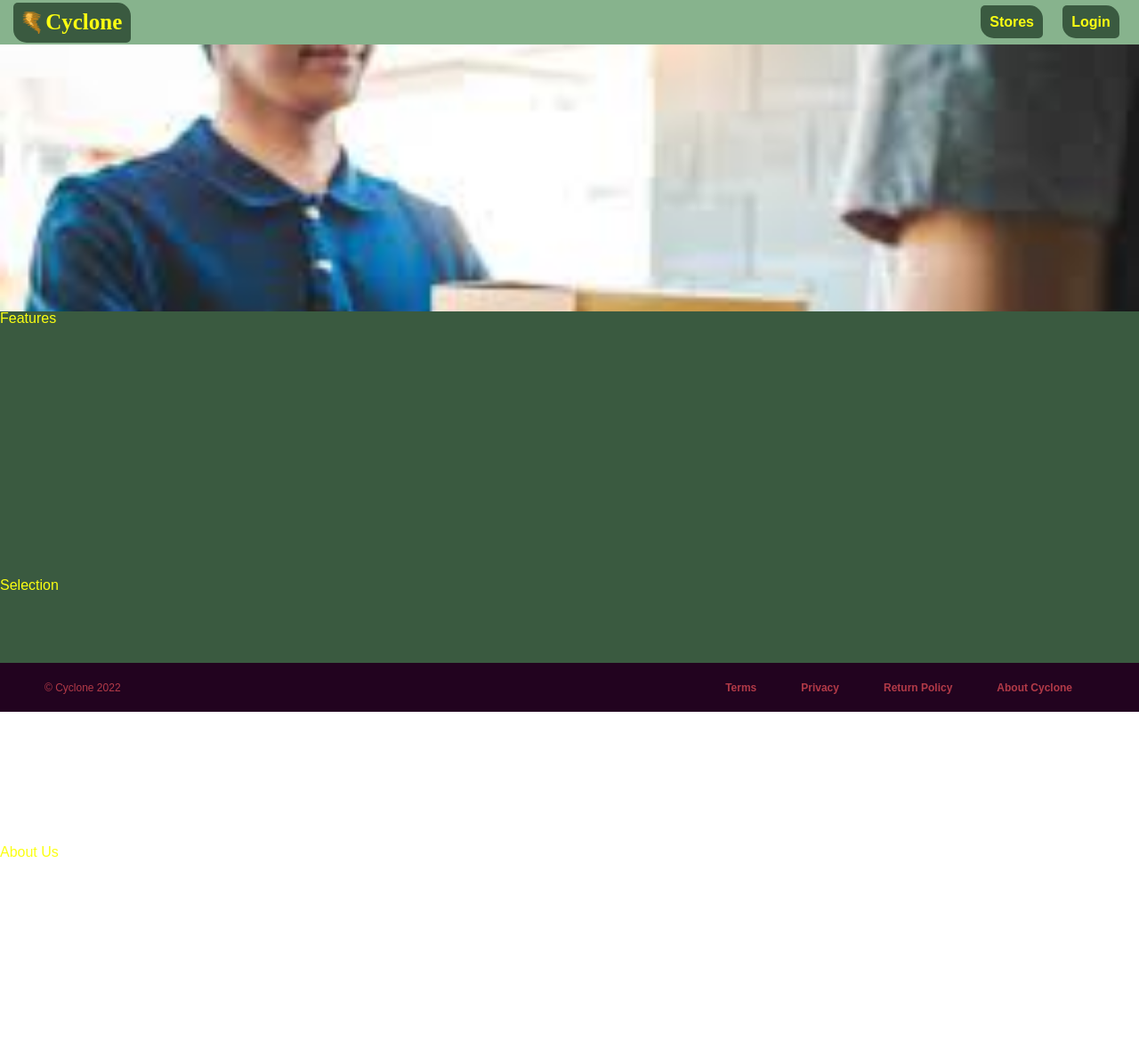
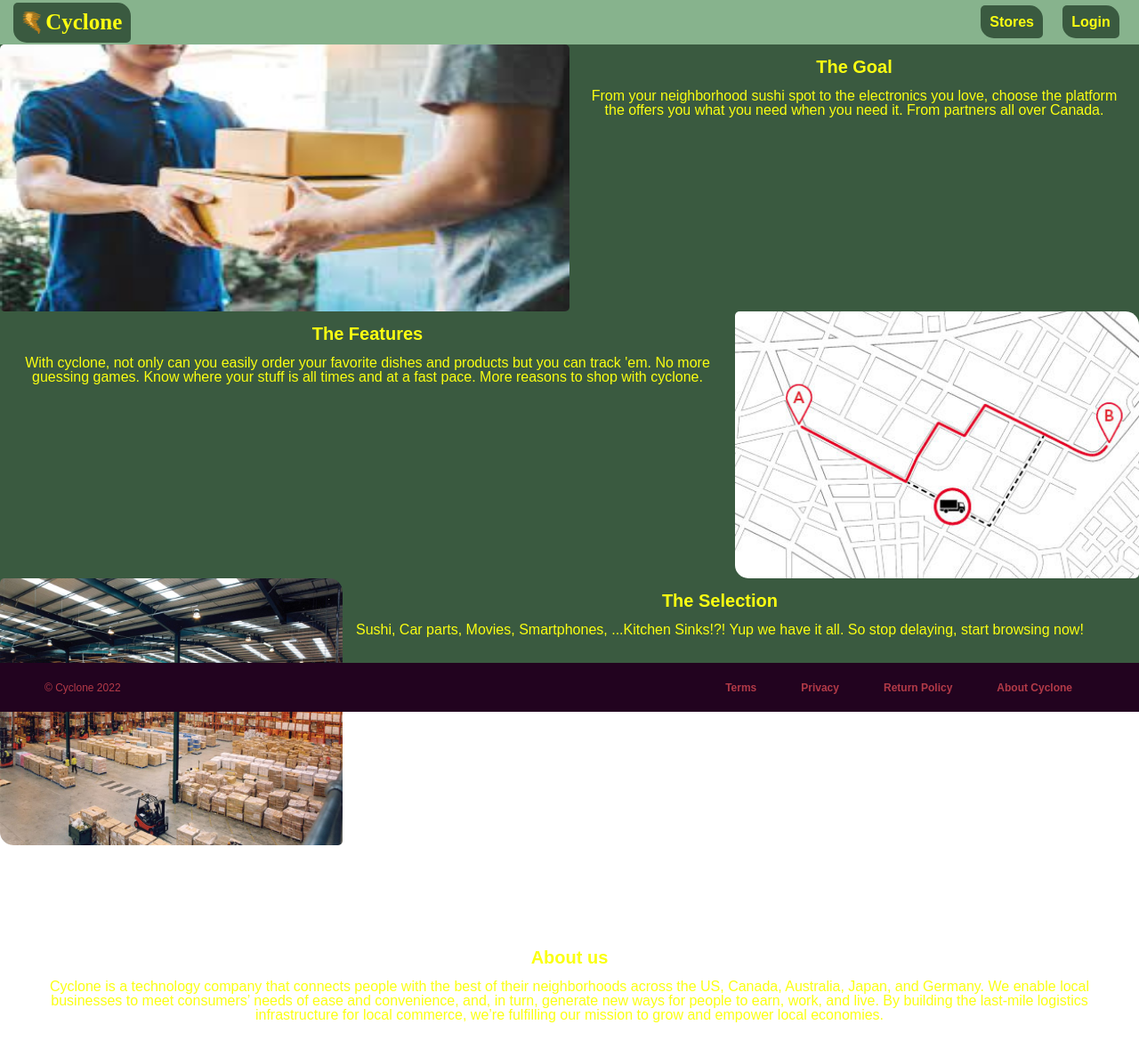
Before and after one commit to SelwynHP/project-cyclone, a React (Create React App) app in the folder client/: page / in a window 1280 px wide. Shown: the top 1188 px of the page at 89% size. Built offline with nearby package versions, Linux system fonts and the light colour scheme; no server answers.

Commit message:
Fix: polished Homepage

```diff
--- a/client/src/components/Homepage.js
+++ b/client/src/components/Homepage.js
@@ -1,38 +1,97 @@
 import styled from "styled-components";
 import delivery from "../assets/delivery.jpg";
+import products from "../assets/products.jpg";
+import tracking from "../assets/tracking.jpg";
 
 const Homepage = () => {
     return (
         <Wrapper>
             <Goal>
                 <img src={delivery} alt="delivery person"/>
-                <div></div>
+                <div>
+                    <h2>The Goal</h2>
+                    <p>From your neighborhood sushi spot to the electronics you love, choose the platform the offers you
+                        what you need when you need it. From partners all over Canada.</p>
+                </div>
             </Goal>
-            <div>Features</div>
-            <div>Selection</div>
-            <div>About Us</div>
+            <Features>
+                <div>
+                    <h2>The Features</h2>
+                    <p>With cyclone, not only can you easily order your favorite dishes and products but you can track
+                        'em. No more guessing games. Know where your stuff is all times and at a fast pace. More reasons
+                        to shop with cyclone.</p>
+                </div>
+                <img src={tracking} alt="delivery person"/>
+            </Features>
+            <Selection>
+                <img src={products} alt="delivery person"/>
+                <div>
+                    <h2>The Selection</h2>
+                    <p>Sushi, Car parts, Movies, Smartphones, ...Kitchen Sinks!?! Yup we have it all. So stop delaying,
+                        start browsing now!</p>
+                </div>
+            </Selection>
+            <AboutUs>
+                <h2>About us</h2>
+                <p>Cyclone is a technology company that connects people with the best of their neighborhoods across the
+                    US, Canada, Australia, Japan, and Germany. We enable local businesses to meet consumers’ needs of
+                    ease and convenience, and, in turn, generate new ways for people to earn, work, and live. By
+                    building the last-mile logistics infrastructure for local commerce, we’re fulfilling our mission to
+                    grow and empower local economies.</p>
+            </AboutUs>
         </Wrapper>
     )
 }
 
 const Wrapper = styled.div`
+  text-align: center;
+
+  & p {
+    margin: 0 15px;
+  }
+
+  & h2 {
+    font-size: 20px;
+    font-weight: bold;
+    text-align: center;
+    margin: 15px;
+  }
+
   & > div {
     height: 300px;
+    display: flex;
+  }
+
+  img {
+
+    border-radius: 5px 15px
   }
 `
 const Goal = styled.div`
   overflow: hidden;
 
   img {
-    width: 100vw;
+    width: 50vw;
+    border-radius: 5px
   }
 
   & div {
-    width: 15%;
-    height: 10%;
-    background-color: #888;
-    //opacity: 0.5;
+    text-align: center;
+    width: 50vw;
+    height: 100%;
+    background-color: var(--hunter-green);
   }
+`
+const Features = styled.div`
+`
+const Selection = styled.div`
+`
+const AboutUs = styled.div`
+  display: flex;
+  flex-direction: column;
+  justify-content: center;
+  align-items: center;
+  text-align: center;
 `
 
 export default Homepage;
```
Also changed, not shown: client/src/assets/products.jpg (added), client/src/assets/tracking.jpg (added).
